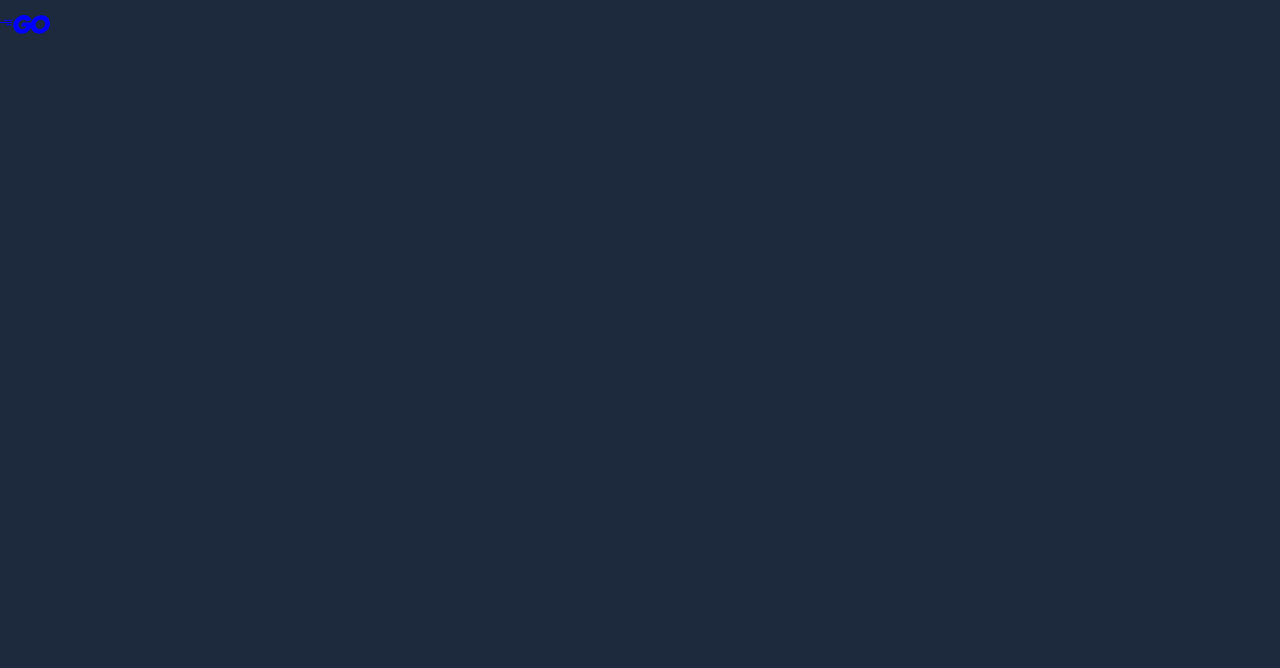
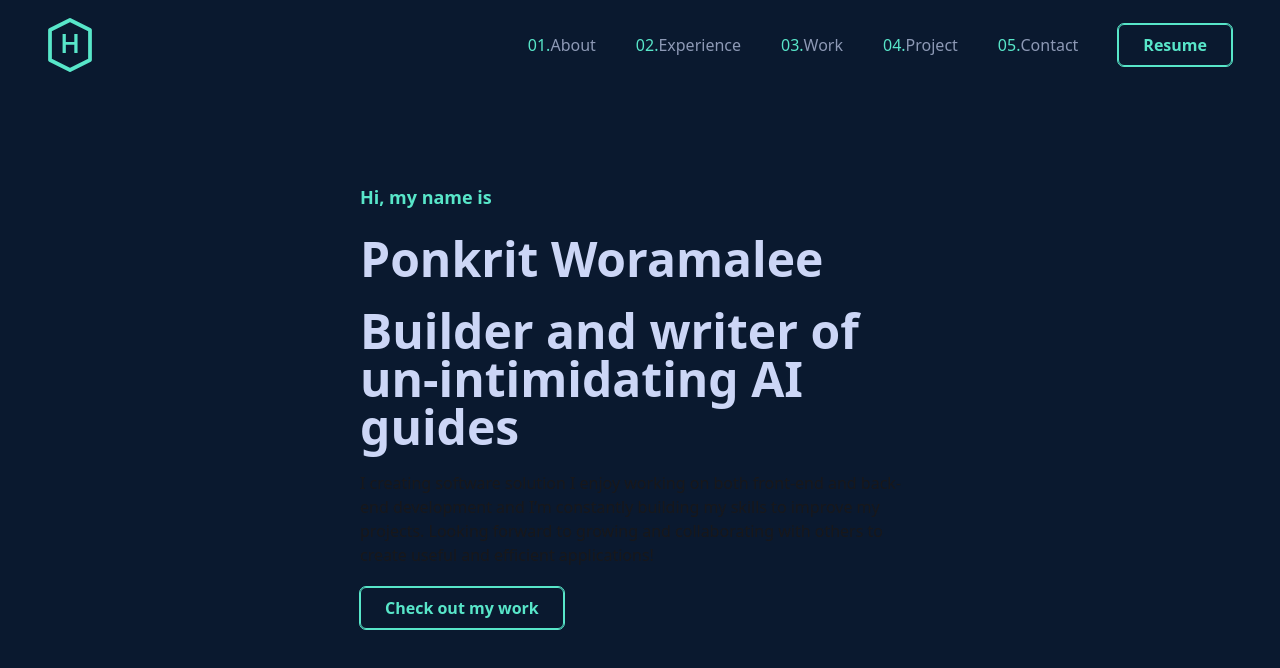
Before and after one commit to HectorRussia/Portfolio-v2, a React (Vite) app: page / in a window 1280 px wide. Shown: the top 668 px of the page. Built offline with nearby package versions, Linux system fonts and the light colour scheme.

Commit message:
feat: restructure App component layout and implement Main component with personal introduction

```diff
--- a/src/App.tsx
+++ b/src/App.tsx
@@ -1,12 +1,16 @@
 
 import './App.css'
-import { FaGolang } from "react-icons/fa6";
+import Main from './components/Main/Main';
+import Navbar from './components/Navbar/NavBar';
+import './index.css'
 function App() {
 
   return (
     <>
-      <div className='bg-slate-800 h-screen'>  <FaGolang size={50} color='blue'/></div>
-
+       <div className='bg-[#0A192F] h-screen flex flex-col gap-4 '>
+        <Navbar />
+        <Main/>
+       </div>
     </>
   )
 }
--- /dev/null
+++ b/src/components/Main/Main.tsx
@@ -0,0 +1,29 @@
+import ButtonHover from "../Button/ButtonHover"
+
+const Main = () => {
+  return (
+
+        <div className="h-150 flex items-center justify-center">
+            <div className="w-1/2 h-auto p-10 my-2 ">
+                <h1 className="text-lg text-[#58E6C9] font-bold">Hi, my name is </h1>
+                <h1 className="py-6 text-5xl font-bold text-[#CCD6F6]">
+                    Ponkrit Woramalee
+                </h1>
+                <h1 className=" text-5xl font-bold text-[#CCD6F6]">
+                    Builder and writer of un-intimidating AI guides
+                </h1>
+                <p className="mt-5">  I creating software solution
+                                I enjoy working on both front-end and back-end development and
+                                I’m constantly building my skills to improve my projects.
+                                Looking forward to growing and
+                                collaborating with others to create useful and efficient applications!</p>
+               <div className="mt-5">
+
+                <ButtonHover title="Check out my work" />
+               </div>
+            </div>
+        </div>
+    )
+}
+
+export default Main
--- a/src/index.css
+++ b/src/index.css
@@ -1,2 +1,2 @@
 @import "tailwindcss";
-/* @plugin "daisyui"; */
+@plugin "daisyui";
```
